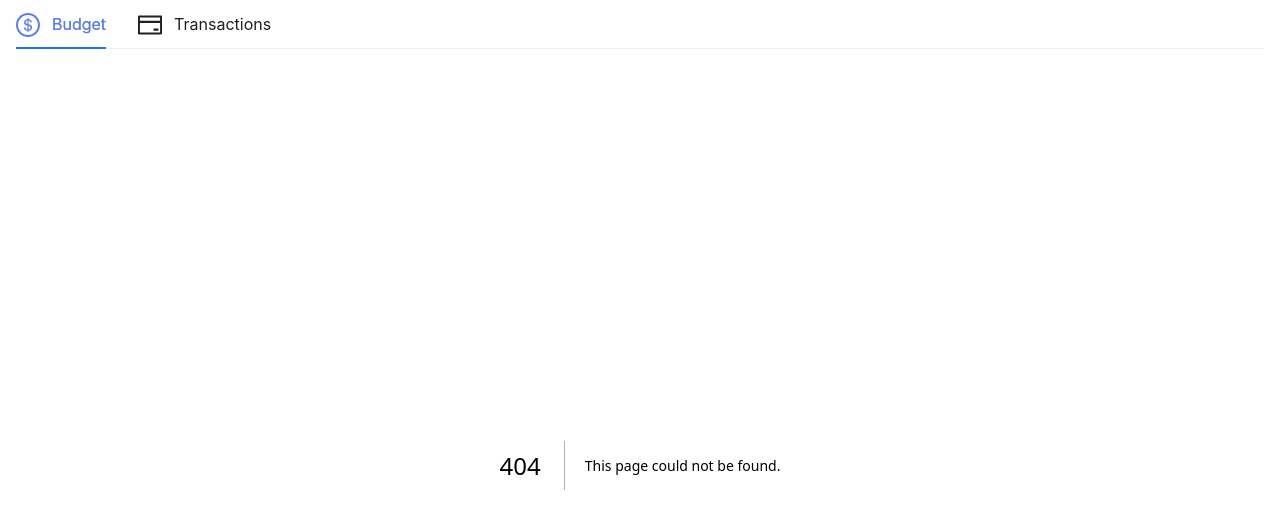
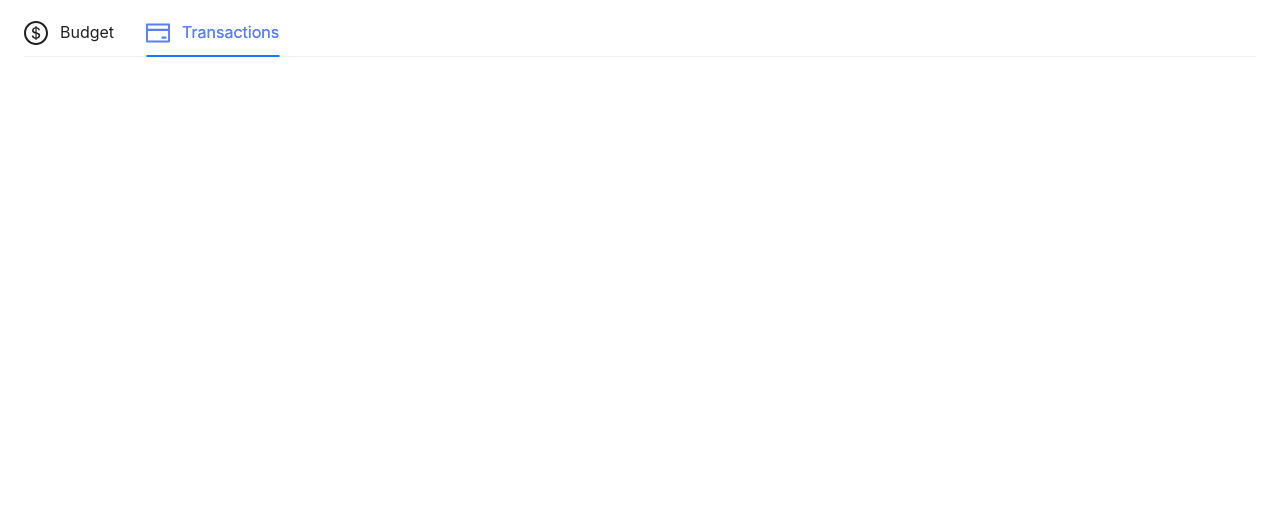
Before and after one commit to rising-pixels/budget-planner, a Next.js app: page /transactionsView in a window 1280 px wide. Before the commit this address had no page. Shown: the top 528 px of the page. Built offline with nearby package versions, Linux system fonts and the light colour scheme.

Commit message:
Move helpers and layout.tsx to common directory, change generatePageTitle function, delete transactions component, change appUrls.

```diff
--- a/src/layout.tsx
+++ b/src/common/Layout.tsx
@@ -1,4 +1,4 @@
-import { Navbar } from "./common/Navbar/Navbar";
+import { Navbar } from "./Navbar/Navbar";
 
 export const Layout = ({ children }) => {
   return (
--- a/src/common/Navbar/items.tsx
+++ b/src/common/Navbar/items.tsx
@@ -1,7 +1,7 @@
 import { DollarOutlined, CreditCardOutlined } from "@ant-design/icons";
 import styled from "@emotion/styled";
 import Link from "next/link";
-import { HOME_URL, TRANSACTIONS_URL } from "../appUrls";
+import { APP_URLS } from "../appUrls";
 
 const SpanStyled = styled.span`
   font-size: 1rem;
@@ -15,18 +15,18 @@ const LinkStyled = styled(Link)`
 
 export const items = [
   {
-    key: HOME_URL,
+    key: APP_URLS.home,
     label: (
-      <LinkStyled href={HOME_URL}>
+      <LinkStyled href={APP_URLS.home}>
         <DollarOutlined />
         <SpanStyled>Budget</SpanStyled>
       </LinkStyled>
     ),
   },
   {
-    key: TRANSACTIONS_URL,
+    key: APP_URLS.transactions,
     label: (
-      <LinkStyled href={TRANSACTIONS_URL}>
+      <LinkStyled href={APP_URLS.transactions}>
         <CreditCardOutlined />
         <SpanStyled>Transactions</SpanStyled>
       </LinkStyled>
--- a/src/common/appUrls.ts
+++ b/src/common/appUrls.ts
@@ -1,2 +1,4 @@
-export const HOME_URL = "/";
-export const TRANSACTIONS_URL = "/transactions";
+export const APP_URLS = {
+  home: "/",
+  transactions: "/transactionsView",
+};
--- /dev/null
+++ b/src/common/helpers/generatePageTitle.ts
@@ -0,0 +1,2 @@
+export const generatePageTitle = (title?: string) =>
+  title ? `${title} - Budget Planner` : "Budget Planner";
--- a/src/helpers/generatePageTitle.ts
+++ /dev/null
@@ -1,2 +0,0 @@
-export const generatePageTitle = (viewName: string) =>
-  viewName ? `${viewName} - Budget Planner` : "Budget Planner";
--- a/src/pages/_app.tsx
+++ b/src/pages/_app.tsx
@@ -1,7 +1,7 @@
 import React from "react";
 import { ThemeProvider } from "@emotion/react";
 import { theme } from "antd";
-import { Layout } from "../layout";
+import { Layout } from "../common/layout";
 
 const { useToken } = theme;
 
--- a/src/pages/index.tsx
+++ b/src/pages/index.tsx
@@ -5,7 +5,7 @@ import "antd/dist/reset.css";
 import styled from "@emotion/styled";
 import { Category } from "../categories/types/category";
 import Head from "next/head";
-import { generatePageTitle } from "../helpers/generatePageTitle";
+import { generatePageTitle } from "../common/helpers/generatePageTitle";
 
 interface LuckyNumber {
   number: number;
--- a/src/pages/transactions.tsx
+++ b/src/pages/transactionsView.tsx
@@ -1,7 +1,6 @@
 import React from "react";
-import { Transactions } from "../transactions/Transactions";
 import Head from "next/head";
-import { generatePageTitle } from "../helpers/generatePageTitle";
+import { generatePageTitle } from "../common/helpers/generatePageTitle";
 
 const TransactionsView = () => {
   return (
@@ -9,7 +8,6 @@ const TransactionsView = () => {
       <Head>
         <title>{generatePageTitle("Transactions")}</title>
       </Head>
-      <Transactions />
     </>
   );
 };
--- a/src/transactions/Transactions.tsx
+++ /dev/null
@@ -1,5 +0,0 @@
-import React from "react";
-
-export const Transactions = () => {
-  return <h1>transactions view</h1>;
-};
```
